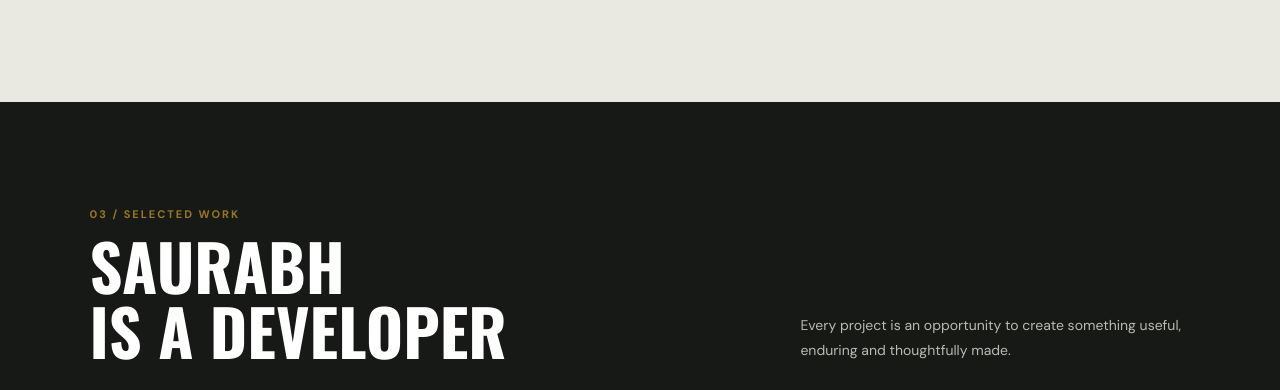
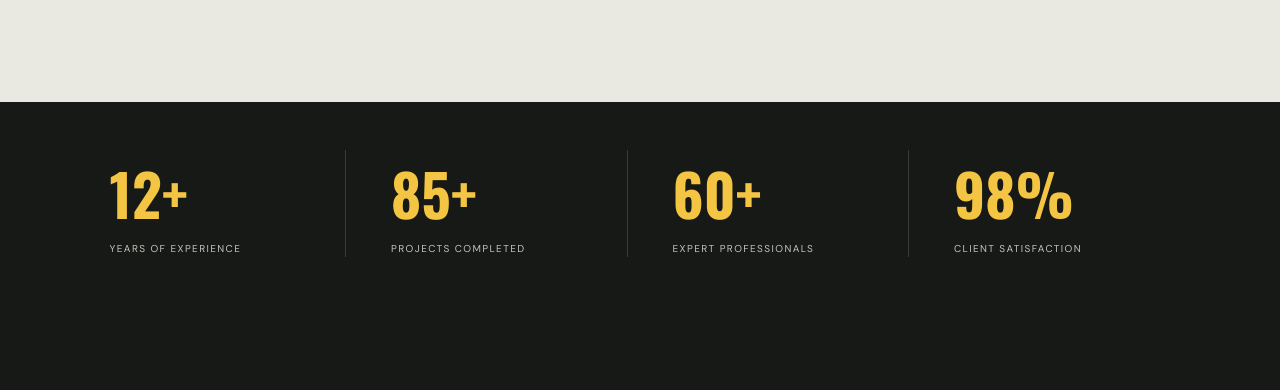
Before and after one commit to saurabh-Shete01/Construction-website, a plain HTML site: page home.html in a window 1280 px wide. Shown: the part 2618-3008 px from the top of the page. Drawn offline with nearby package versions, Linux system fonts and the light colour scheme.

Commit message:
structure changed

```diff
--- a/home.html
+++ b/home.html
@@ -159,6 +159,12 @@ footer ul{list-style:none}footer li{margin:12px 0;color:#bfc1bb;font-size:13px}
     <article class="service reveal"><span class="num">06 / FINISH</span><span class="arrow">↗</span><h3>Interior &amp; Finishing</h3><p>Careful detailing and finishing touches that make every space feel complete.</p></article>
   </div>
 </section>
+<div class="stats">
+  <div class="stat reveal"><strong data-count="12">0</strong><span>Years of experience</span></div>
+  <div class="stat reveal"><strong data-count="85">0</strong><span>Projects completed</span></div>
+  <div class="stat reveal"><strong data-count="60">0</strong><span>Expert professionals</span></div>
+  <div class="stat reveal"><strong data-count="98">0</strong><span>Client satisfaction</span></div>
+</div>
 
 <section class="projects" id="projects">
   <div class="section-head reveal"><div><div class="kicker">03 / Selected work</div><h2>Saurabh<br>Is a developer</h2></div><p>Every project is an opportunity to create something useful, enduring and thoughtfully made.</p></div>
```
